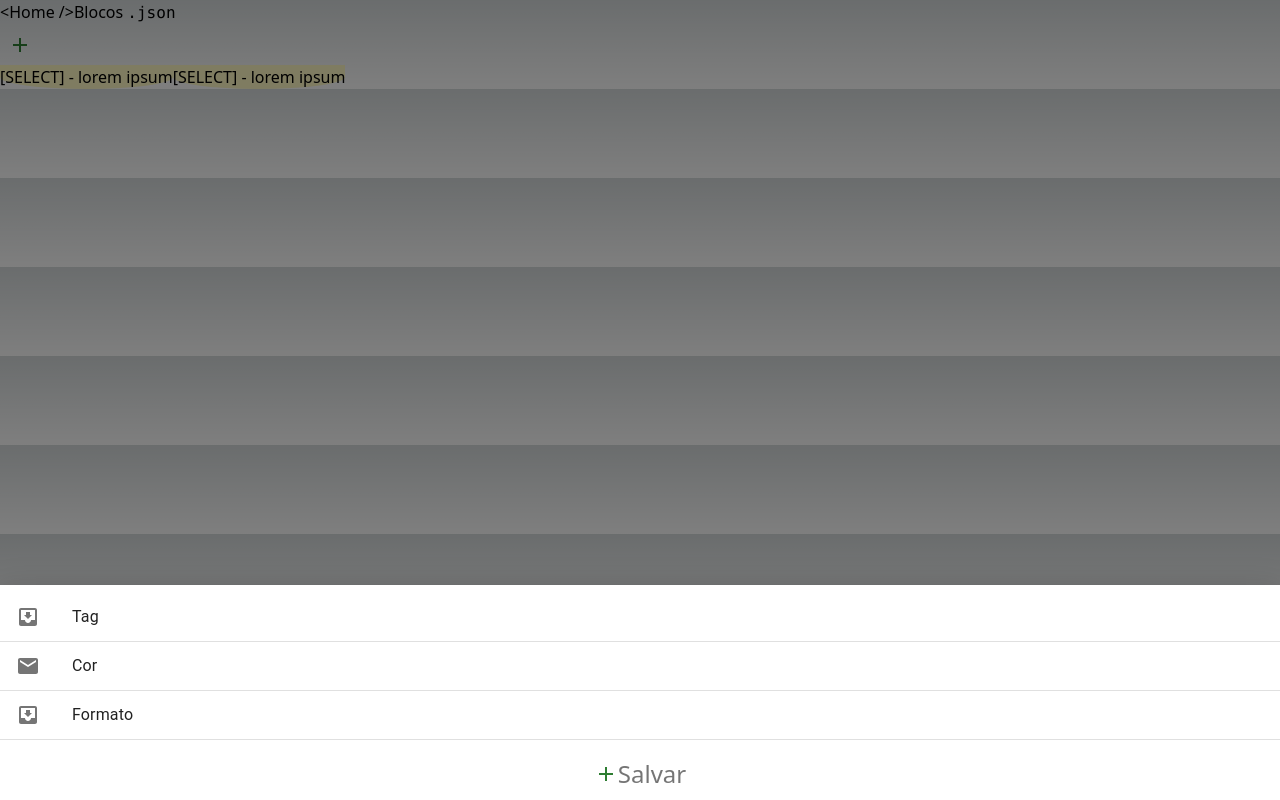
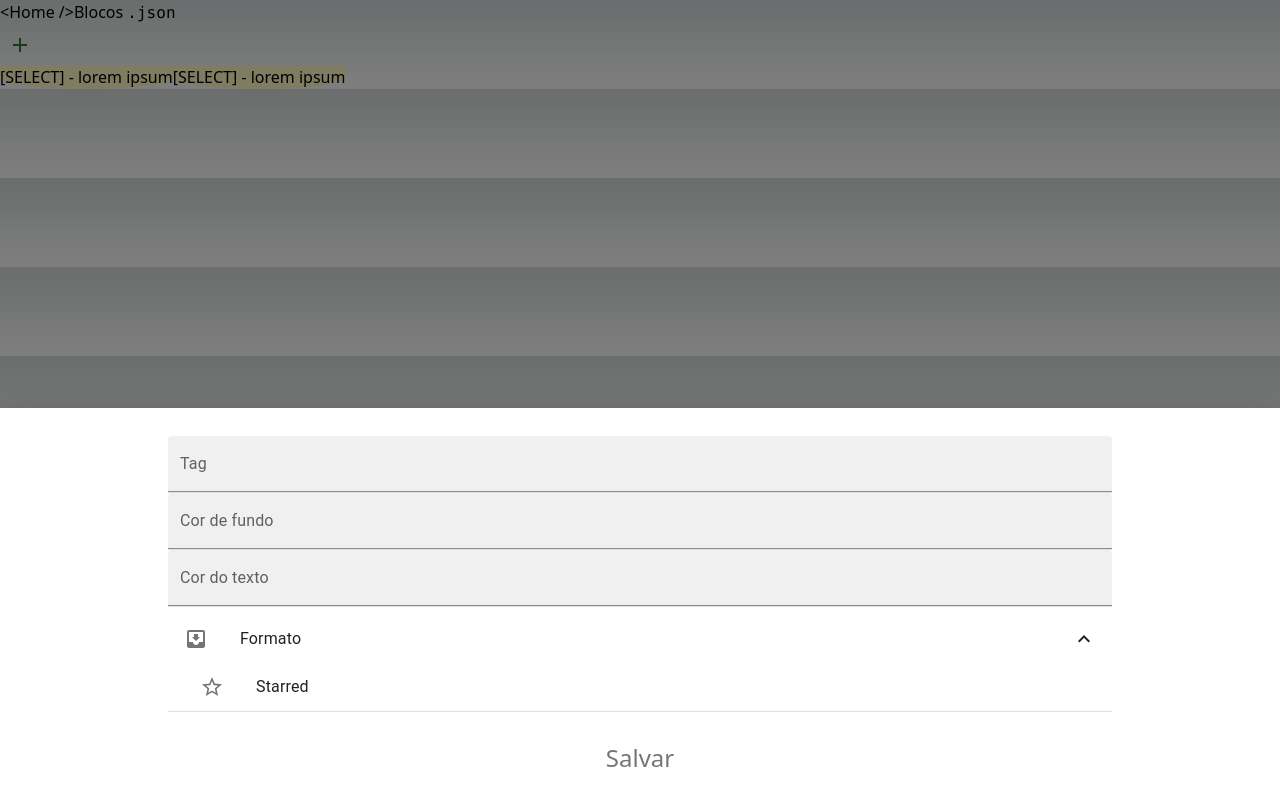
Before and after one commit to Dogl4/update-jsons, a Next.js app: page /blocos in a window 1280 px wide. Both pictures are taken after a click on the button "Adicionar mais blocos". Built offline with nearby package versions, Linux system fonts and the light colour scheme.

Commit message:
style: change style of `EditInfo` component

```diff
--- a/src/components/PageBlocks/EditInfos/index.tsx
+++ b/src/components/PageBlocks/EditInfos/index.tsx
@@ -1,6 +1,7 @@
 "use client";
 import {
   Box,
+  Collapse,
   Divider,
   Drawer,
   IconButton,
@@ -9,12 +10,15 @@ import {
   ListItemButton,
   ListItemIcon,
   ListItemText,
+  TextField,
   Tooltip,
 } from "@mui/material";
-import React from "react";
+import React, { useState } from "react";
 import InboxIcon from "@mui/icons-material/MoveToInbox";
 import MailIcon from "@mui/icons-material/Mail";
-import { Add } from "@mui/icons-material";
+import { Add, StarBorder } from "@mui/icons-material";
+import ExpandLess from '@mui/icons-material/ExpandLess';
+import ExpandMore from '@mui/icons-material/ExpandMore';
 
 export default function EditInfos({
   open: state,
@@ -22,41 +26,66 @@ export default function EditInfos({
   addBlock,
   closeDrawer,
 }: any) {
+  const [open, setOpen] = useState(true);
+  const handleClick = () => {
+    setOpen(!open);
+  };
+
   const list = (anchor: any) => (
-    <>
+    <div style={{ width: '80%', margin: '0 auto' }}>
       <Box
-        sx={{ width: anchor === "top" || anchor === "bottom" ? "auto" : 250 }}
+        sx={{ width: 'auto', padding: "20px 40px" }}
         role="presentation"
         onKeyDown={toggleDrawer(anchor, true)}
       >
         <List>
-          {["Tag", "Cor", "Formato"].map((text, index) => (
+          {[{ title: "Tag", description: "[SELECT]" }, { title: "Cor de fundo", description: "#555" }, { title: "Cor do texto", description: "#555" }].map(({ title, description }, index) => (
             <>
-              <ListItem key={text} disablePadding>
+              {/* <ListItem key={title} disablePadding>
                 <ListItemButton>
                   <ListItemIcon>
                     {index % 2 === 0 ? <InboxIcon /> : <MailIcon />}
                   </ListItemIcon>
-                  <ListItemText primary={text} />
+                  <ListItemText primary={title} />
                 </ListItemButton>
-              </ListItem>
+              </ListItem> */}
+              <TextField  sx={{ width: '100%' }} id="outlined-basic" label={title} variant="filled" placeholder={description} />
               <Divider />
             </>
           ))}
         </List>
+
+        <ListItemButton onClick={handleClick}>
+          <ListItemIcon>
+            <InboxIcon />
+          </ListItemIcon>
+          <ListItemText primary="Formato" />
+          {open ? <ExpandLess /> : <ExpandMore />}
+        </ListItemButton>
+        <Collapse in={open} timeout="auto" unmountOnExit>
+          <List component="div" disablePadding>
+            <ListItemButton sx={{ pl: 4 }}>
+              <ListItemIcon>
+                <StarBorder />
+              </ListItemIcon>
+              <ListItemText primary="Starred" />
+            </ListItemButton>
+          </List>
+        </Collapse>
+        <Divider />
       </Box>
+
       <Tooltip title="Adicionar mais blocos">
-        <IconButton sx={{ "&:hover": { backgroundColor: "#111", color: "#fff" }, borderRadius: "0" }} onClick={() => { addBlock(), closeDrawer() } }>
-          <Add color="success" />
+        <IconButton sx={{ "&:hover": { backgroundColor: "#11a811", color: "#333" }, borderRadius: "6px", width: '100%', marginBottom: '16px' }} onClick={() => { addBlock(), closeDrawer() } }>
           Salvar
         </IconButton>
       </Tooltip>
-    </>
+    </div>
   );
 
   return (
     <Drawer
-      anchor={"bottom"}
+      anchor="bottom"
       open={state["bottom"]}
       onClose={toggleDrawer("bottom", false)}
     >
--- a/src/components/PageBlocks/index.tsx
+++ b/src/components/PageBlocks/index.tsx
@@ -1,34 +1,36 @@
 "use client";
-import React, { useState } from "react";
+import React, { useState, KeyboardEvent, MouseEvent } from "react";
 import ButtonAddBlock from "../ButtonAddBlock";
 import ListBlocks from "./ListBlocks";
 import EditInfos from "./EditInfos";
 
-type Anchor = 'bottom';
+type Anchor = "bottom";
 
 export default function PageBlocks({ blocks }: any) {
-  const [listBocks, setListBocks] = useState([{ name: "1" }, { name: "2" }]) as any;
-  const [state, setState] = React.useState({ bottom: false});
+  const [listBocks, setListBocks] = useState([
+    { name: "1" },
+    { name: "2" },
+  ]) as any;
+  const [state, setState] = React.useState({ bottom: false });
 
   const openDrawer = () => {
-    setState({ bottom: true })
+    setState({ bottom: true });
   };
 
   const closeDrawer = () => {
-    setState({ bottom: false })
+    setState({ bottom: false });
   };
 
   const addBlock = () => {
     setListBocks([...listBocks, { name: `${listBocks.length + 1}` }]);
-  }
+  };
 
   const toggleDrawer =
-  (anchor: Anchor, open: boolean) =>
-  (event: React.KeyboardEvent | React.MouseEvent) => {
+    (anchor: Anchor, open: boolean) => (event: KeyboardEvent | MouseEvent) => {
       if (
-      event.type === 'keydown' &&
-      ((event as React.KeyboardEvent).key === 'Tab' ||
-        (event as React.KeyboardEvent).key === 'Shift')
+        event.type === "keydown" &&
+        ((event as KeyboardEvent).key === "Tab" ||
+          (event as KeyboardEvent).key === "Shift")
       ) {
         return;
       }
@@ -40,7 +42,12 @@ export default function PageBlocks({ blocks }: any) {
     <>
       <ButtonAddBlock openDrawer={openDrawer} />
       <ListBlocks blocks={listBocks} />
-    <EditInfos open={state} toggleDrawer={toggleDrawer} addBlock={addBlock} closeDrawer={closeDrawer} />
+      <EditInfos
+        open={state}
+        toggleDrawer={toggleDrawer}
+        addBlock={addBlock}
+        closeDrawer={closeDrawer}
+      />
     </>
   );
 }
```
Lines whose indentation alone changed are shown as unchanged.
